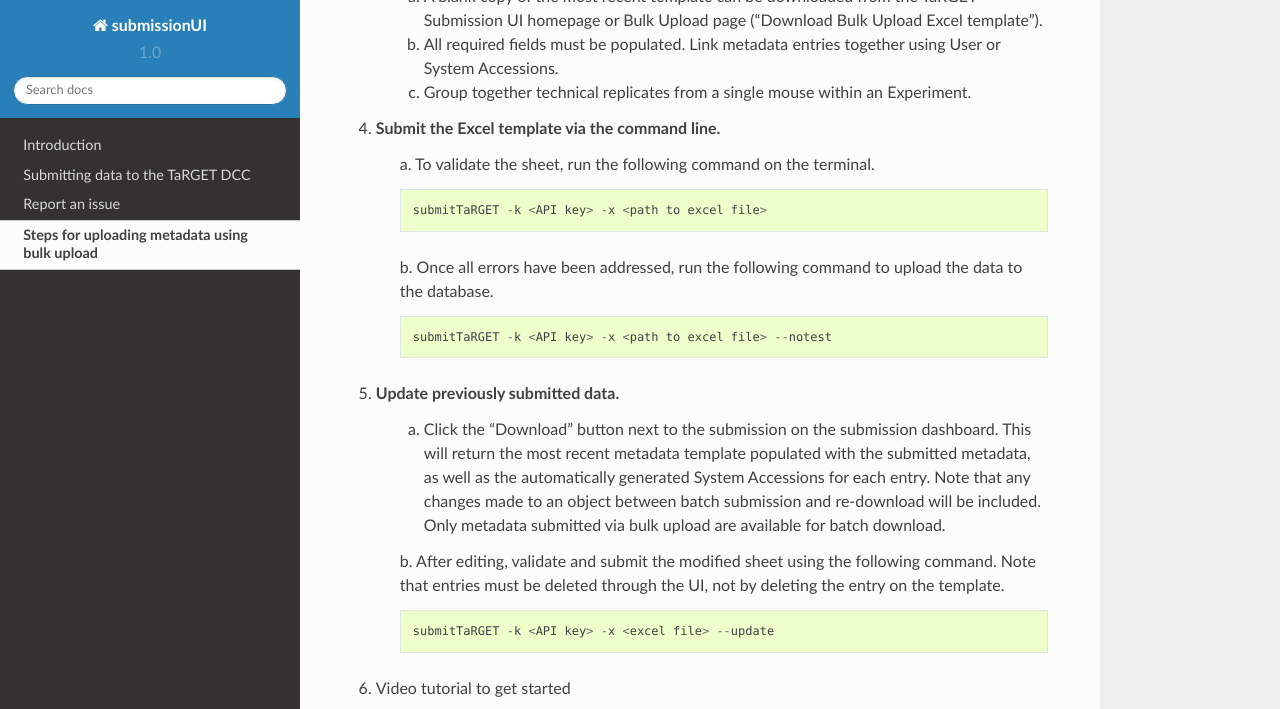
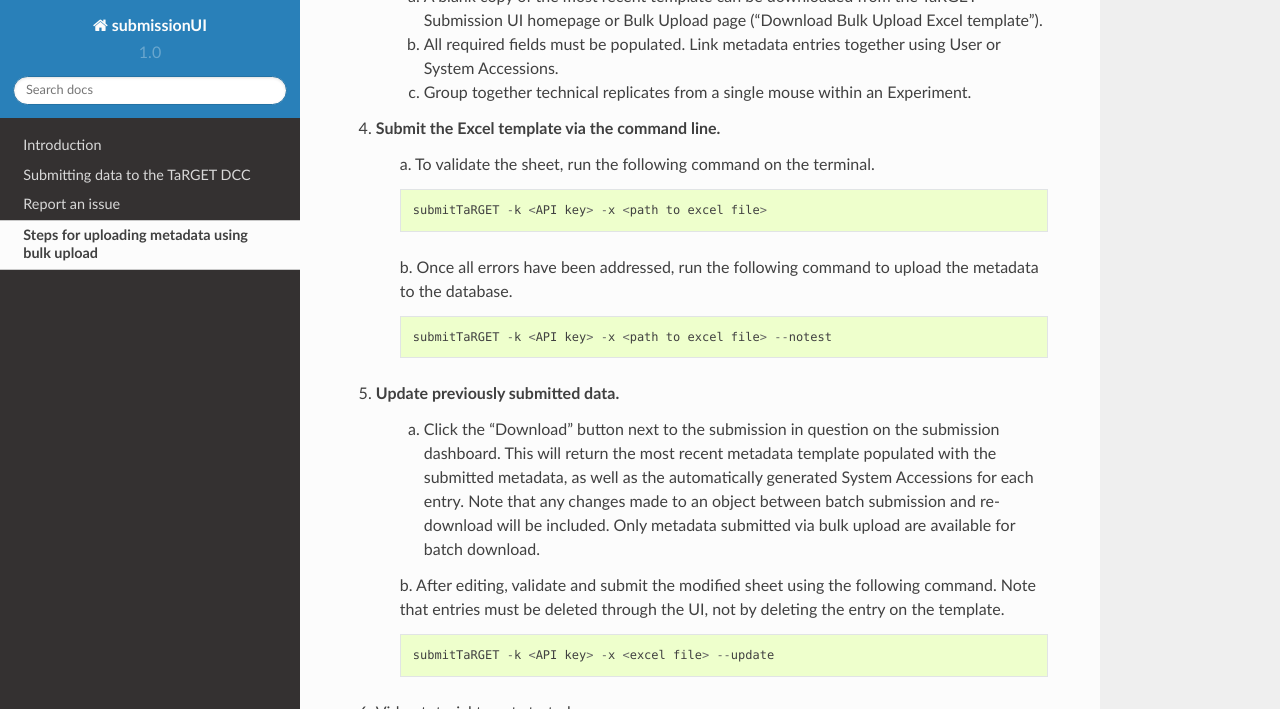
Before and after one commit to target2/submissionUI, a Sphinx documentation site: the page built from docs/bulk.rst, in a window 1280 px wide and 900 px high, scrolled down 961 px, cut to the strip 0-709 px from the top of the window. Built offline with Sphinx 7.4.7 and the Read the Docs theme 2.0.0, drawn with Linux system fonts in a browser that asks for light colours; some of the changed text lies outside the part shown.

Commit message:
Minor edits

```diff
--- a/docs/bulk.rst
+++ b/docs/bulk.rst
@@ -31,13 +31,13 @@ Steps for uploading metadata using bulk upload
     ::
 
        submitTaRGET -k <API key> -x <path to excel file>
-    b. Once all errors have been addressed, run the following command to upload the data to the database.
+    b. Once all errors have been addressed, run the following command to upload the metadata to the database.
     ::
 
        submitTaRGET -k <API key> -x <path to excel file> --notest
 
 5. Update previously submitted data.
-    a. Click the "Download" button next to the submission on the submission dashboard. This will return the most recent metadata template populated with the submitted metadata, as well as the automatically generated System Accessions for each entry. Note that any changes made to an object between batch submission and re-download will be included. Only metadata submitted via bulk upload are available for batch download.
+    a. Click the "Download" button next to the submission in question on the submission dashboard. This will return the most recent metadata template populated with the submitted metadata, as well as the automatically generated System Accessions for each entry. Note that any changes made to an object between batch submission and re-download will be included. Only metadata submitted via bulk upload are available for batch download.
     b. After editing, validate and submit the modified sheet using the following command. Note that entries must be deleted through the UI, not by deleting the entry on the template.
     ::
 
```
Also changed, not shown: other parts of docs/bulk.rst (+2 -2 lines).
